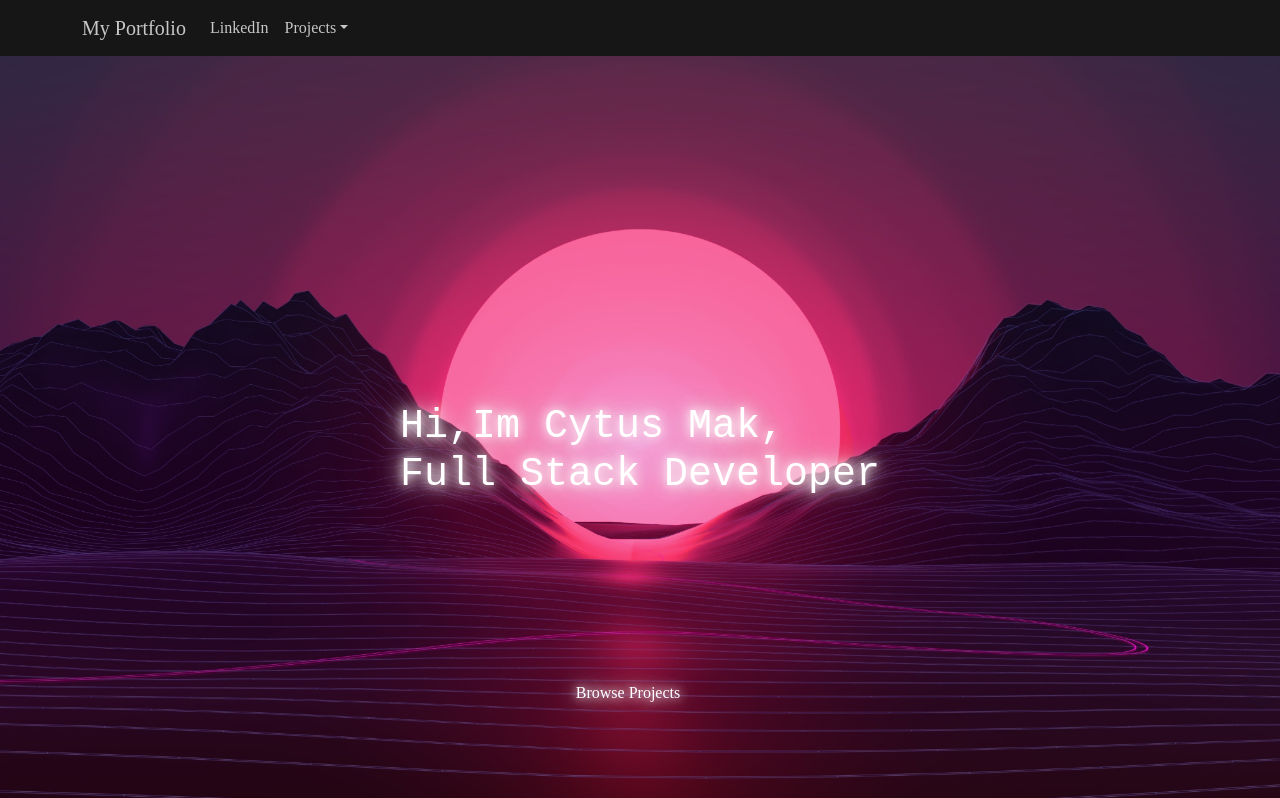
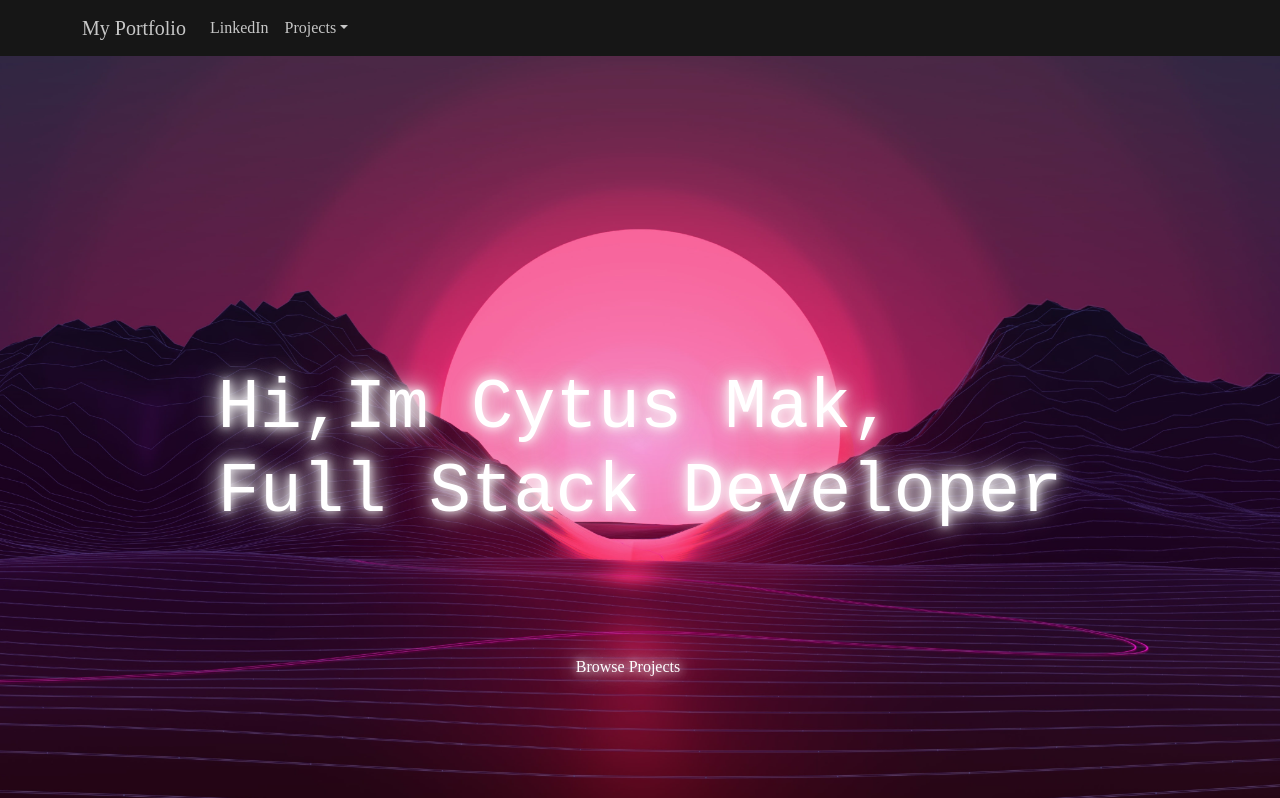
Before and after one commit to YilutMak/Portfolio, a Next.js app: page / in a window 1280 px wide. Shown: the top 798 px of the page. Built offline with nearby package versions, Linux system fonts and the light colour scheme.

Commit message:
completed 2

```diff
--- a/src/pages/index.jsx
+++ b/src/pages/index.jsx
@@ -17,7 +17,7 @@ export default function Home() {
       <div id="home" className="scroll-item d-flex justify-content-center align-items-center" style={{ backgroundColor: 'gray' }}>
 
         <div className="">
-          <h1 id="intro" className="row" style={{ fontFamily: 'Courier New' }}>Hi,Im Cytus Mak,<br /> Full Stack Developer</h1>
+          <h1 id="intro" className="row" style={{ fontFamily: 'Courier New', fontSize: '5.5vw' }}>Hi,Im Cytus Mak,<br /> Full Stack Developer</h1>
 
           <div id="browseProject" className="row"><a
             href="#project1"
--- a/src/styles/globals.scss
+++ b/src/styles/globals.scss
@@ -51,7 +51,7 @@ html {
 
 #intro {
 height: 100%;
-margin-top: 50%;
+margin-top: 20%;
 color: rgb(255, 255, 255);
 text-shadow: 0 0 10px #ffffff, 0 0 20px #fff, 0 0 30px #d4d4d4
 }
@@ -61,7 +61,7 @@ position: relative;
 bottom: 30%;
 color: rgb(255, 255, 255);
   text-shadow: 0 0 10px #ffffff, 0 0 20px #fff, 0 0 30px #d4d4d4;
-margin-top: 40%;
+  margin-top: 15vh;
   transition: .5s;
 }
 
```
